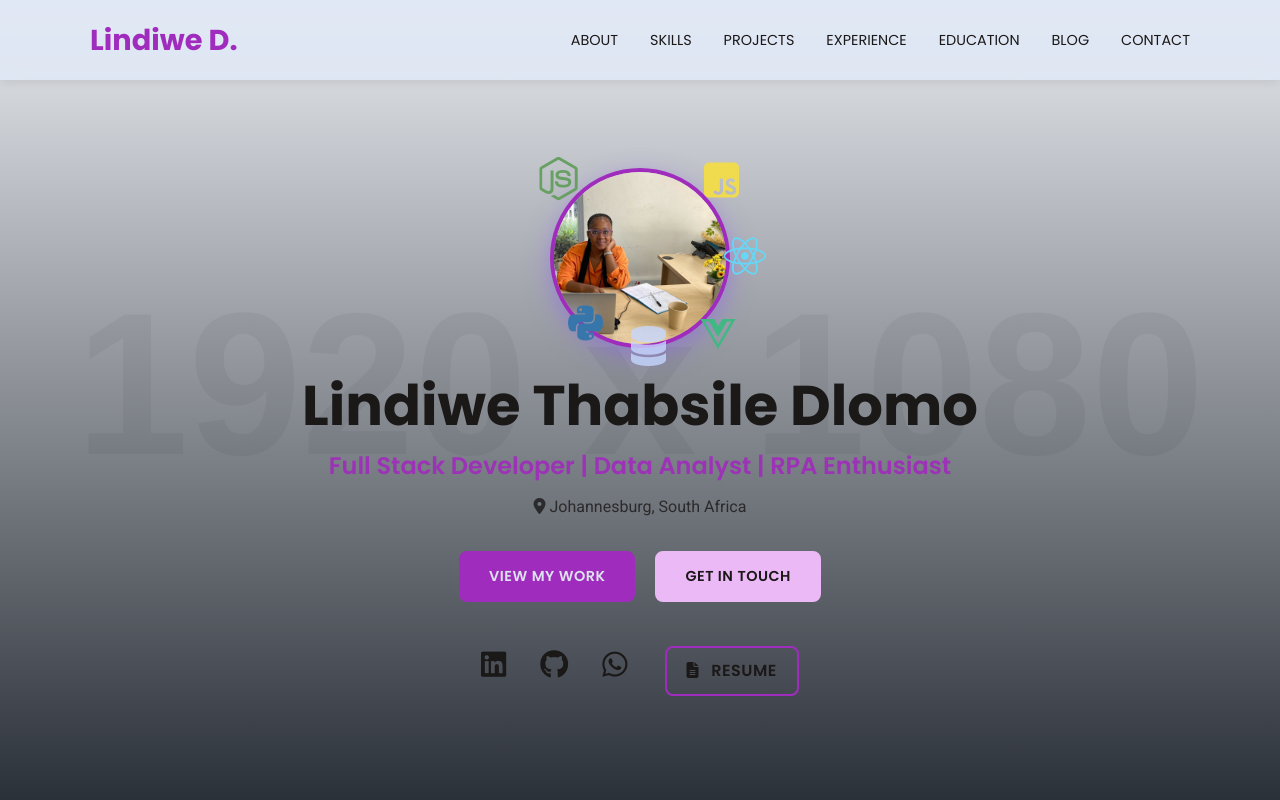
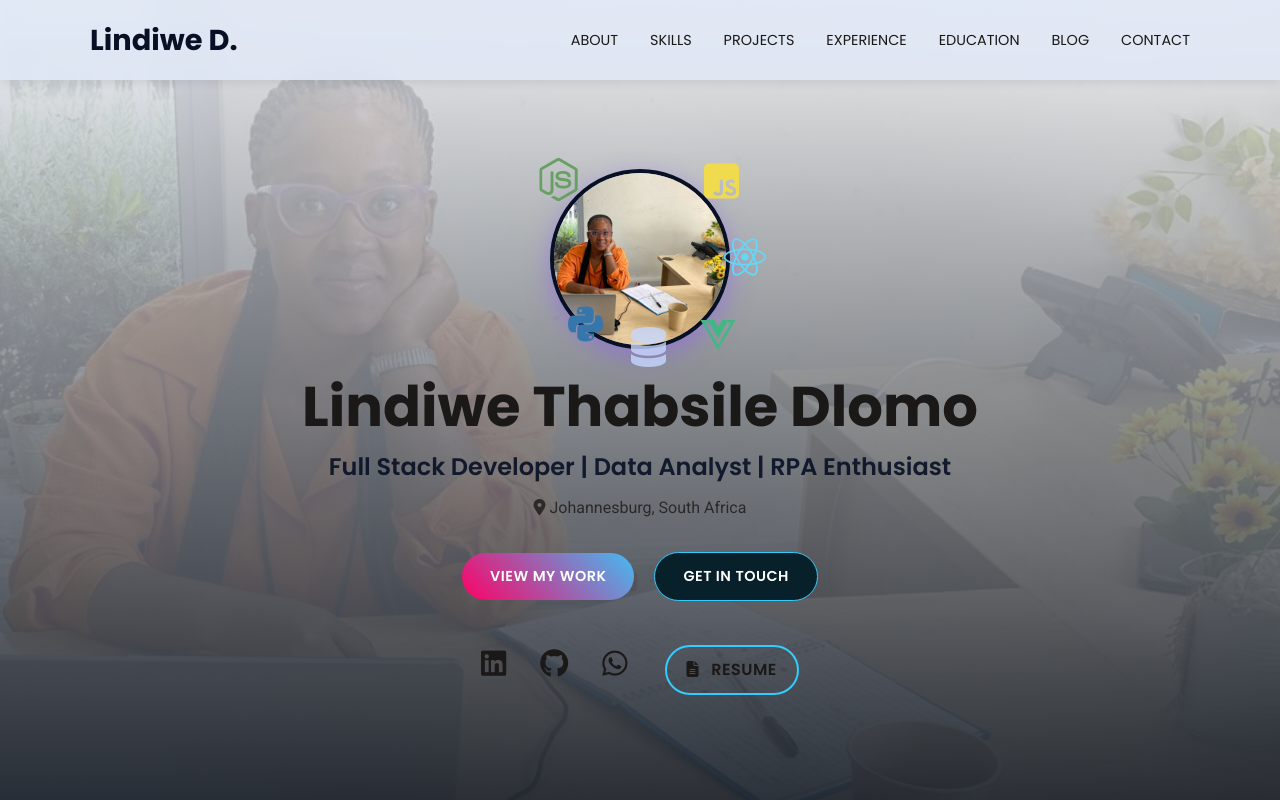
Before and after one commit to LindiweD-Collab/myportfolio, a plain HTML site: page index.html in a window 1280 px wide. Shown: the top 800 px of the page. Drawn offline with nearby package versions, Linux system fonts and the light colour scheme; placeholder pictures from the web are drawn by us; a script that the page names is missing; some icons are missing.

Commit message:
Update style.css

```diff
--- a/style.css
+++ b/style.css
@@ -20,9 +20,9 @@ body {
     scroll-behavior: smooth;
 }
 
-/* CSS Variables (Theme) */
+
 :root {
-    --primary-color: #a02cbd;
+    --primary-color: #081025;
     --secondary-color: #ebb9f5;
     --bg-dark: #e4e9f0;
     --bg-light: #edf3fd;
@@ -37,7 +37,6 @@ body {
     --border-radius: 8px;
 }
 
-/* Container */
 .container {
     max-width: var(--container-width);
     margin: 0 auto;
@@ -45,8 +44,6 @@ body {
 }
 
 
-
-/* Utility Classes */
 .section-padding {
     padding: 80px 0;
 }
@@ -68,7 +65,6 @@ body {
 .items-center { align-items: center; }
 
 
-/* Typography */
 h1, h2, h3, h4, h5, h6 {
     font-family: var(--heading-font);
     font-weight: 600;
@@ -108,62 +104,98 @@ img {
     display: block;
 }
 
-/* Buttons */
 .btn {
     display: inline-block;
     padding: 12px 28px;
-    border-radius: var(--border-radius);
+    border-radius: 40px;
     font-weight: 600;
     font-family: var(--heading-font);
     text-transform: uppercase;
     letter-spacing: 0.5px;
     cursor: pointer;
-    transition: all 0.3s ease;
+    transition: background 0.3s ease, color 0.3s ease, border-color 0.3s ease, background-image 0.3s ease, background-position 0.3s ease, transform 0.2s ease;
     border: 2px solid transparent;
     font-size: 0.9rem;
+    text-align: center;
+     user-select: none;
+    -webkit-user-select: none;
+    -moz-user-select: none;
+    -ms-user-select: none;
 }
 
+
 .btn-primary {
-    background-color: var(--primary-color);
-    color: var(--text-dark);
-    border-color: var(--primary-color);
+
+    color: #fff;
+
+    background: linear-gradient(45deg, #f06, #3cf, #f06);
+    background-size: 250% auto;
+    border: none;
+    box-shadow: none;
+    transform: none;
 }
 .btn-primary:hover {
-    background-color: #b95bdf;
-    border-color: #9f73b1;
-    transform: translateY(-2px);
-    box-shadow: 0 4px 10px rgba(168, 130, 190, 0.3);
+    background-position: right center;
+    color: #fff;
+    transform: scale(1.03);
+    border-color: transparent;
+    box-shadow: none;
+}
+.btn-primary:active {
+     transform: scale(0.97);
+     background-image: linear-gradient(45deg, #e00055, #2ab8d9, #e00055);
 }
 
+
+
 .btn-secondary {
-    background-color: var(--secondary-color);
-    color: var(--text-light);
-    border-color: var(--secondary-color);
+    background-color: rgb(7, 32, 41);
+    color: #fff;
+    border: 1px solid #3cf;
+    box-shadow: none;
+    transform: none;
 }
 .btn-secondary:hover {
-    background-color: #dae2f0;
-    border-color: #b5c0d1;
-    transform: translateY(-2px);
+    background-color: rgb(7, 36, 46);
+    border-color: rgb(51, 175, 216);
+    color: #fff;
+     transform: scale(1.03);
+     box-shadow: none;
+}
+.btn-secondary:active {
+    transform: scale(0.97);
+    background-color: rgb(11, 20, 63);
+    border-color: rgb(22, 116, 147);
 }
 
 .btn-outline {
     background-color: transparent;
-    color: var(--primary-color);
-    border: 2px solid var(--primary-color);
+    color: rgb(6, 13, 49);
+    border: 2px solid #3cf;
+    box-shadow: none;
+    transform: none;
 }
 .btn-outline:hover {
-    background-color: var(--primary-color);
-    color: var(--text-dark);
+    background-color: rgb(16, 20, 43);
+    color: #fff;
+    border-color: #3cf;
+     transform: scale(1.03);
+     box-shadow: none;
 }
-
+.btn-outline:active {
+     transform: scale(0.97);
+    background-color: rgb(5, 9, 31);
+    border-color: rgb(51, 175, 216);
+    color: #fff;
+}
 
 .btn-sm {
     padding: 8px 18px;
     font-size: 0.8rem;
+
 }
 
 
-/*references*/
 .references {
     background-color: var(--bg-light, #f9f9f9);
     padding: 3rem 0;
@@ -189,8 +221,6 @@ img {
     font-style: italic;
 }
 
-/*  Added a subtle background pattern or overlay */
-
 .references::before {
     content: '';
     position: absolute;
@@ -205,7 +235,7 @@ img {
     position: relative;
 }
 
-/* Header & Navigation */
+
 .header {
     position: fixed;
     top: 0;
@@ -228,7 +258,7 @@ img {
 
 .logo {
     font-family: var(--heading-font);
-    font-size: 1.8rem; /* 28.8px */
+    font-size: 1.8rem;
     font-weight: 700;
     color: var(--primary-color);
 }
@@ -266,7 +296,7 @@ img {
     width: 100%;
 }
 
-/* Hamburger Menu (Mobile) */
+
 .hamburger {
     display: none;
     cursor: pointer;
@@ -315,7 +345,7 @@ img {
     justify-content: center;
     text-align: center;
 
-    background: linear-gradient(rgba(239, 242, 248, 0.8), rgba(34, 40, 49, 0.95)), url('https://via.placeholder.com/1920x1080?text=Background+Image') no-repeat center center/cover; /* Placeholder BG */
+    background: linear-gradient(rgba(239, 242, 248, 0.8), rgba(34, 40, 49, 0.95)), url('img/sthombe2 (3).jpg') no-repeat center center/cover;
     padding: 6rem 1rem 2rem 1rem;
 
     color: var(--text-light, #f8f9fa);
@@ -1113,7 +1143,7 @@ img {
         transform: translateY(-8px) rotate(-45deg);
     }
 
-     /* Adjust grids for mobile */
+
     .skills-grid,
     .projects-grid,
     .blog-grid {
@@ -1143,8 +1173,8 @@ img {
     .hero-buttons .btn { width: 100%; }
 }
   .hero-buttons .btn-sm {
-    padding: 8px 12px;
-    font-size: 0.8rem;
+    padding: 14px 26px;
+    font-size: 0.4rem;
     width: 100%;
   }
 
```
